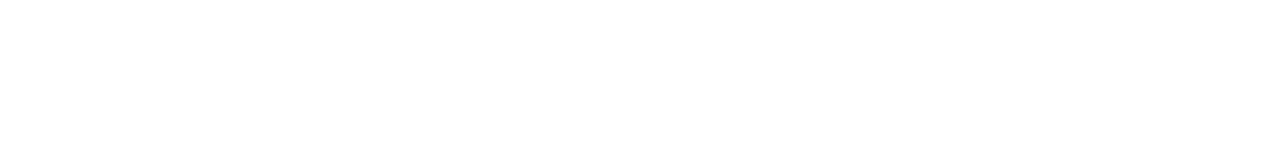
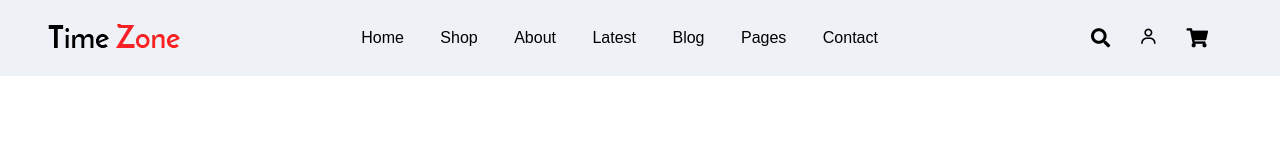
Before and after one commit to Philemon1234/My_html_and_css_projects, a plain HTML site: page TimeZone Project/index.html in a window 1280 px wide. Drawn offline with nearby package versions, Linux system fonts and the light colour scheme.

Commit message:
Styled navBar

```diff
--- a/TimeZone Project/css/style.css
+++ b/TimeZone Project/css/style.css
@@ -3,3 +3,50 @@
     margin: 0;
     box-sizing: border-box;
 }
+
+html{
+    font-family: sans-serif;
+}
+
+:root{
+    --primary-color: #ff2020;
+    --secondary-color: #0b1c39;
+    --background: #4a4a4b;
+    --color-black: #000;
+    --color-white: #fff;
+    --text-color-gray: #777;
+}
+
+/* ---Nav_Bar---- */
+.nav_bar{
+    display: flex;
+    justify-content: space-between;
+    align-items: center;
+    background-color: #eef1f5;
+    padding: 1.5rem 3rem;
+}
+
+ul li{
+    display: inline-block;
+    margin-right: 2rem;
+}
+
+li a{
+    color: var(--color-black);
+    transition: .5s;
+    text-decoration: none;
+    font-size: 1rem;
+}
+
+li a:hover{
+    color: var(--primary-color);
+}
+
+.nav_icon_container li{
+    display: inline-block;
+    margin-right: 1.5rem;
+}
+
+.nav_icons{
+    font-size: 1.2rem;
+}
--- a/TimeZone Project/index.html
+++ b/TimeZone Project/index.html
@@ -4,11 +4,36 @@
     <meta charset="UTF-8">
     <meta http-equiv="X-UA-Compatible" content="IE=edge">
     <meta name="viewport" content="width=device-width, initial-scale=1.0">
+    <link href='https://unpkg.com/boxicons@2.1.4/css/boxicons.min.css' rel='stylesheet'>
     <link rel="stylesheet" href="./css/all.css">
     <link rel="stylesheet" href="./css/style.css">
     <title>TimeZone Project</title>
 </head>
 <body>
 
+    <nav class="nav_bar">
+        <div class="logo">
+            <a href="#"><img src="./images/logo.png.webp" alt=""></a>
+        </div>
+
+        <ul>
+            <li><a href="#">Home</a></li>
+            <li><a href="#">Shop</a></li>
+            <li><a href="#">About</a></li>
+            <li><a href="#">Latest</a></li>
+            <li><a href="#">Blog</a></li>
+            <li><a href="#">Pages</a></li>
+            <li><a href="#">Contact</a></li>
+        </ul>
+
+        <div class="nav_icon_container">
+            <li><a href="#"><i class="fa fa-search nav_icons"></i></a></li>
+            <!-- <li><a href="#"> <i class="fa fa-user nav_icons"></i></a></li> -->
+            <li><a href="#"><i class='bx bx-user nav_icons'></i></a></li>
+            <li><a href="#"><i class="fas fa-shopping-cart nav_icons"></i></a></li>
+        </div>
+
+    </nav>
+
 </body>
 </html>
```
